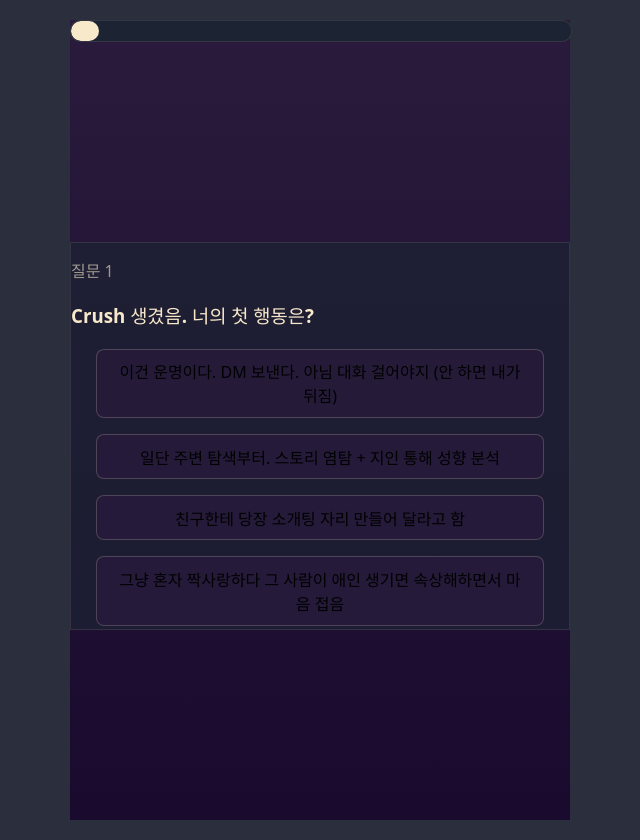
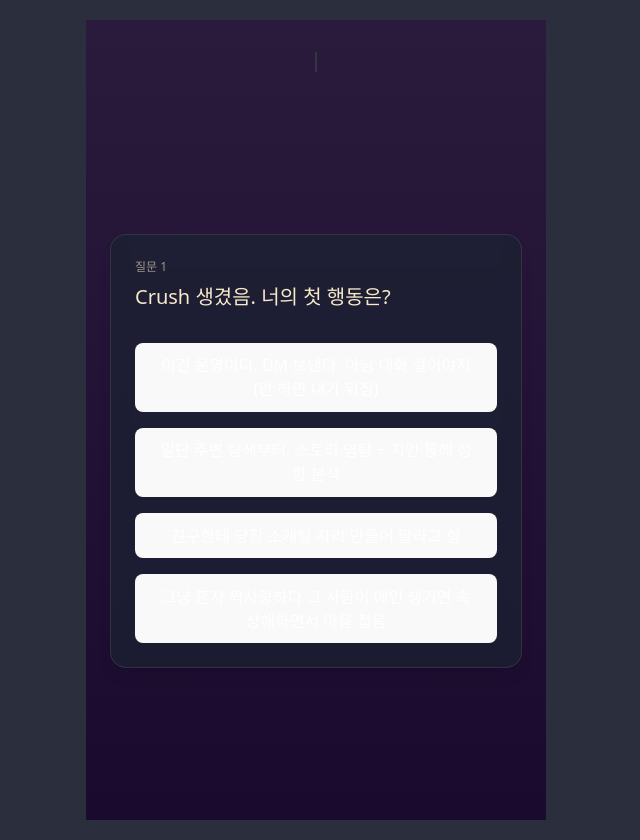
Before and after one commit to couple-palace/couple-palace-frontend, a React (Vite) app: page /quiz in a window 1280 px wide. Shown: the whole page, without its empty margins (324-964 px from the left). Built offline with nearby package versions, Linux system fonts and the light colour scheme; a web font is replaced by a local one.

Commit message:
Fix: tailwindcss/vite v4.1.3  적용

```diff
--- a/index.html
+++ b/index.html
@@ -5,6 +5,7 @@
   <meta name="viewport" content="width=device-width, initial-scale=1.0" />
   <title>내가 커플 궁전에 나간다면? 나만의 결혼 프로필을 만들어보자!</title>
   <link rel="icon" type="image/png" href="/favicon.ico" />
+  <link href="/src/index.css" rel="stylesheet">
 </head>
 <body style="margin: 0; display: flex; justify-content: center; align-items:start; min-height: 100vh; background-color: #2A2E3D;">
   <div id="root"></div>
--- a/package.json
+++ b/package.json
@@ -10,6 +10,7 @@
     "preview": "vite preview"
   },
   "dependencies": {
+    "@tailwindcss/vite": "^4.1.3",
     "axios": "^1.8.3",
     "framer-motion": "^12.4.7",
     "react": "^19.0.0",
--- a/src/index.css
+++ b/src/index.css
@@ -1,6 +1,4 @@
-@tailwind base;
-@tailwind components;
-@tailwind utilities;
+@import 'tailwindcss';
 
 @font-face {
     font-family: 'MaruBuri';
@@ -102,13 +100,13 @@ button:focus-visible {
 
 .quiz-option {
   margin-bottom: 1rem; /* Add spacing between buttons */
-  width: 90%; /* Set button width to 90% of the screen */
-  max-width: 500px; /* Optional: Limit the maximum width */
+  width: 100% !important; /* Force full width */
   display: flex; /* Use flexbox for alignment */
   justify-content: center; /* Center text horizontally */
   align-items: center; /* Center text vertically */
   margin-left: auto; /* Center the button horizontally */
   margin-right: auto; /* Center the button horizontally */
+  box-sizing: border-box; /* Ensure padding doesn't affect width */
 }
 
 .quiz-option:last-child {
@@ -213,3 +211,7 @@ input[type="password"] {
 .shake {
   animation: shake 0.6s cubic-bezier(.36,.07,.19,.97) both;
 }
+/*
+.hidden{
+  visibility: hidden;
+} */
--- a/src/pages/HomePage.jsx
+++ b/src/pages/HomePage.jsx
@@ -10,7 +10,7 @@ const HomePage = () => {
     <div className="flex flex-col items-center min-h-screen bg-gradient-to-b from-[#2a1b3d] to-[#1a0b2e] text-center p-6">
       {/* 타이틀 영역 */}
       <motion.div
-        className="mt-12 mb-10 px-4"
+        className="w-custom max-w-custom mx-auto mt-12 mb-10 px-4"
         initial={{ opacity: 0, y: -20 }}
         animate={{ opacity: 1, y: 0 }}
         transition={{ duration: 0.7 }}
@@ -28,7 +28,7 @@ const HomePage = () => {
 
       {/* 프로필 결과 예시 */}
       <motion.div
-        className="w-full max-w-sm mb-10"
+        className="w-custom max-w-custom mx-auto mb-10"
         initial={{ opacity: 0, scale: 0.9 }}
         animate={{ opacity: 1, scale: 1 }}
         transition={{ duration: 0.7, delay: 0.2 }}
@@ -47,7 +47,7 @@ const HomePage = () => {
       {/* 퀴즈 시작 버튼 */}
       <motion.button
         onClick={() => navigate("/name-input")}
-        className="bg-gradient-to-r from-[#F8E9CA] to-[#FFD700] text-[#1F2937] px-8 py-4 w-full max-w-sm rounded-2xl text-lg font-bold shadow-lg shadow-[#F8E9CA]/20 hover:shadow-xl hover:shadow-[#F8E9CA]/30"
+        className="w-custom max-w-custom mx-auto bg-gradient-to-r from-[#F8E9CA] to-[#FFD700] text-[#1F2937] px-8 py-4 rounded-2xl text-lg font-bold shadow-lg shadow-[#F8E9CA]/20 hover:shadow-xl hover:shadow-[#F8E9CA]/30"
         whileHover={{ scale: 1.05 }}
         whileTap={{ scale: 0.98 }}
         initial={{ opacity: 0, y: 20 }}
--- a/src/pages/NameInputPage.jsx
+++ b/src/pages/NameInputPage.jsx
@@ -62,7 +62,7 @@ const NameInputPage = ({ onNext }) => {
       animate={{ opacity: 1 }}
       transition={{ duration: 0.8 }}
     >
-      <div className="w-full max-w-md">
+      <div className="w-custom max-w-custom mx-auto">
         {/* 제목 및 설명 */}
         <motion.div
           className="text-center mb-10"
@@ -155,7 +155,7 @@ const NameInputPage = ({ onNext }) => {
       </div>
 
       <motion.div
-        className="fixed bottom-5 w-full text-center text-xs text-[#F8E9CA]/50"
+        className="fixed bottom-5 w-custom max-w-custom mx-auto text-center text-xs text-[#F8E9CA]/50"
         initial={{ opacity: 0 }}
         animate={{ opacity: 1 }}
         transition={{ delay: 0.8, duration: 1 }}
--- a/src/pages/QuizPage.jsx
+++ b/src/pages/QuizPage.jsx
@@ -131,7 +131,7 @@ const QuizPage = () => {
   return (
     <div className="w-full min-h-screen flex flex-col items-center px-6 py-8 bg-gradient-to-b from-[#2a1b3d] to-[#1a0b2e] text-white">
       {/* 상단 진행 상태 */}
-      <div className="w-full max-w-md mb-8">
+      <div className="w-custom max-w-custom mx-auto mb-8">
         {/* Progress bar */}
         <div style={{
           width: '100%',
@@ -154,20 +154,20 @@ const QuizPage = () => {
       </div>
 
       {/* 질문 전환 */}
-      <div className="w-full max-w-md flex-grow flex flex-col justify-center">
-        <div className="bg-[#1C2333]/70 p-6 rounded-2xl shadow-lg border border-[#F8E9CA]/10 backdrop-blur-sm">
-          <div className="mb-8">
+      <div className="w-custom max-w-custom mx-auto flex-grow flex flex-col justify-center">
+        <div className="w-full bg-[#1C2333]/70 p-6 rounded-2xl shadow-lg border border-[#F8E9CA]/10 backdrop-blur-sm">
+          <div className="mb-8 w-full">
             <p className="text-xs text-[#F8E9CA]/60 mb-2">질문 {currentQuestion + 1}</p>
-            <h3 className="text-xl font-medium text-[#F8E9CA]">{questionText}</h3>
+            <h3 className="text-xl font-medium text-[#F8E9CA] w-full break-words">{questionText}</h3>
           </div>
 
           {/* 선택지 컨테이너 */}
-          <div className="flex flex-col min-h-[280px]">
+          <div className="flex flex-col min-h-[280px] w-full">
             {options.map((option, idx) => (
               <button
                 key={idx}
                 onClick={() => handleSelect(idx)}
-                className="quiz-option p-5 bg-[#2A1B3D]/70 hover:bg-[#3D2A50] border border-[#F8E9CA]/20 rounded-xl transition-all duration-200 hover:transform hover:scale-[1.02]"
+                className="quiz-option p-5 bg-[#2A1B3D]/70 hover:bg-[#3D2A50] border border-[#F8E9CA]/20 rounded-xl transition-all duration-200 hover:transform hover:scale-[1.02] w-full break-words"
               >
                 {option}
               </button>
@@ -179,4 +179,4 @@ const QuizPage = () => {
   );
 };
 
-export default QuizPage
+export default QuizPage;
--- a/src/pages/UserInputPage.jsx
+++ b/src/pages/UserInputPage.jsx
@@ -92,7 +92,7 @@ const UserInputPage = () => {
       transition={{ duration: 0.6 }}
     >
       <motion.div
-        className="w-full max-w-md mt-8"
+        className="w-custom max-w-custom mx-auto mt-8"
         initial={{ y: -20, opacity: 0 }}
         animate={{ y: 0, opacity: 1 }}
         transition={{ duration: 0.5 }}
@@ -129,7 +129,6 @@ const UserInputPage = () => {
                   animate={{ scale: 1 }}
                   transition={{ type: "spring", stiffness: 500 }}
                 >
-                  ✓
                 </motion.span>
               )}
             </div>
@@ -141,7 +140,7 @@ const UserInputPage = () => {
               프로필 사진
             </label>
 
-            <div className="flex flex-col items-center justify-center border-2 border-dashed border-[#F8E9CA]/30 rounded-xl p-4 bg-[#2A1B3D]/30 hover:bg-[#2A1B3D]/50 transition-colors duration-300 cursor-pointer relative overflow-hidden" onClick={() => document.getElementById('photoUpload').click()}>
+            <div className="flex flex-col items-center justify-center border-2 border-dashed border-[#F8E9CA]/30 rounded-xl p-4 bg-[#2A1B3D]/30 hover:bg-[#2A1B3D]/50 transition-colors duration-300 cursor-pointer relative" onClick={() => document.getElementById('photoUpload').click()}>
               <input
                 id="photoUpload"
                 type="file"
--- a/tailwind.config.js
+++ b/tailwind.config.js
@@ -11,6 +11,12 @@ export default {
         'maru-extralight': ['MaruBuriExtraLight', 'system-ui', 'sans-serif'],
         'bombaram': ['HSBombaram', 'MaruBuriSemiBold', 'system-ui', 'sans-serif'],
       },
+      maxWidth: {
+        custom: '580px', // 반응형 최대 너비
+      },
+      width: {
+        custom: '100%', // 항상 화면 꽉 채우기
+      },
     },
   },
   plugins: [],
--- a/vite.config.js
+++ b/vite.config.js
@@ -1,9 +1,14 @@
 import { defineConfig } from 'vite';
 import react from '@vitejs/plugin-react';
 import path from 'path';
+import tailwindcss from '@tailwindcss/vite'
+
 
 export default defineConfig({
-  plugins: [react()],
+  plugins: [react(),
+    tailwindcss()
+
+  ],
   resolve: {
     alias: {
       '@assets': path.resolve(__dirname, 'src/assets'),
```
Also changed, not shown: src/pages/ResultPage.jsx (+4 -4 lines), 1 other file (tests, documents, lock files or other folders).
